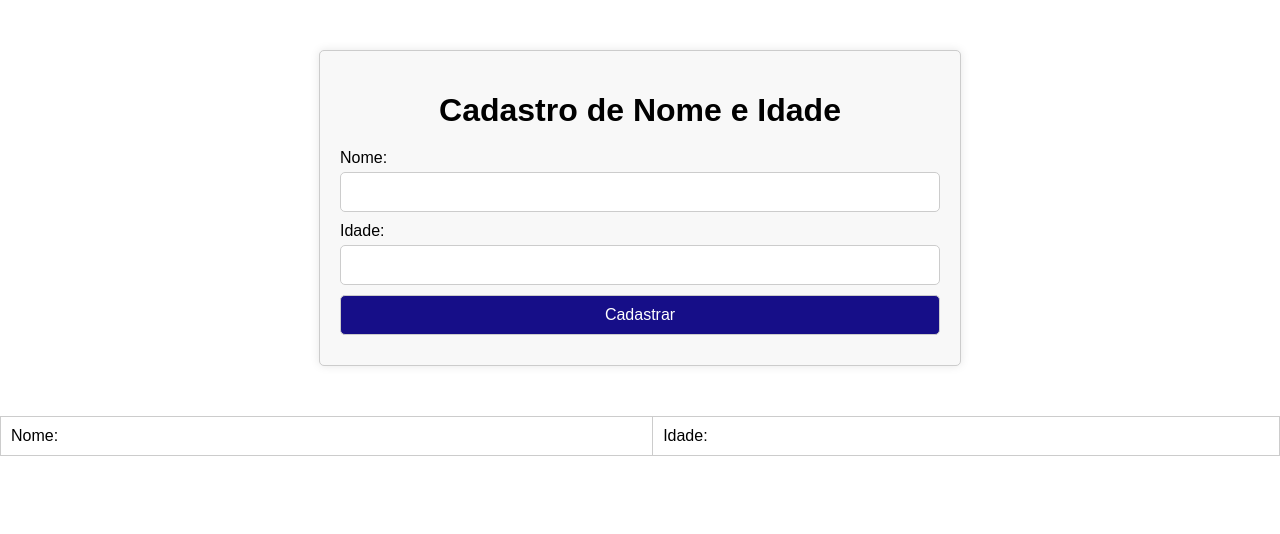
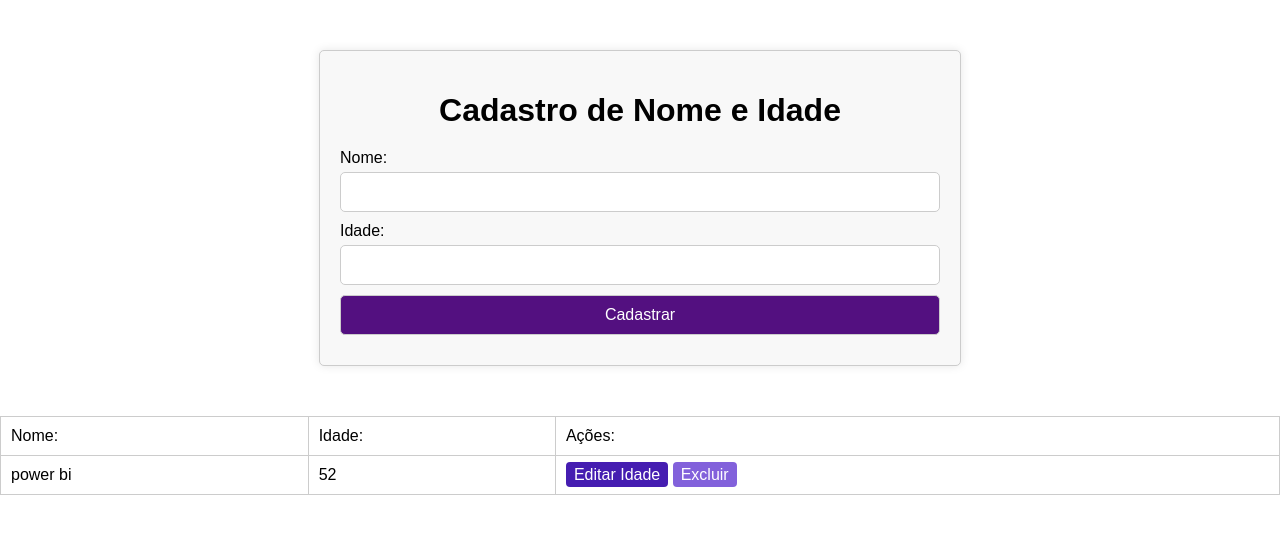
Before and after one commit to Anasutero/revisao_django, a Django app: page / in a window 1280 px wide. Shown: the top 534 px of the page. Run offline with Django 5.2, Linux system fonts and the light colour scheme; data comes from the database, SQL or seed files in the repository; both versions use the stored data as it was after the commit.

Commit message:
Atualizacao do projeto

```diff
--- a/Revisao/App_Revisao/static/css/index.css
+++ b/Revisao/App_Revisao/static/css/index.css
@@ -44,13 +44,13 @@
 }
 
 button {
-    background-color: #160e88;
+    background-color: #531080;
     color: white;
     cursor: pointer;
 }
 
 button:hover {
-    background-color: #7891e4;
+    background-color: #a97ee2;
 }
 
 /* Estilo para a tabela */
--- a/Revisao/App_Revisao/templates/index.html
+++ b/Revisao/App_Revisao/templates/index.html
@@ -25,12 +25,20 @@
     <tr>
         <td>Nome:</td>
         <td>Idade:</td>
+        <td>Ações:</td>
     </tr>
     {% for i in dados %}
     <tr>
         <td>{{i.nome}}</td>
         <td>{{i.idade}}</td>
+        <td>
+          <a href="{% url 'editar_cadastro' i.id %}" style="background-color: #451db1; color: #fff; padding: 4px 8px; border-radius: 4px; text-decoration: none;">Editar Idade</a>
+
+          <a href="{% url 'excluir_pessoa' i.id %}" style="background-color: #8261db; color: #fff; padding: 4px 8px; border-radius: 4px; text-decoration: none;">Excluir</a>
+
+        </td>
     </tr>
+
     {% endfor %}
   </table>
 
--- a/Revisao/App_Revisao/urls.py
+++ b/Revisao/App_Revisao/urls.py
@@ -2,6 +2,8 @@
 from . import views
 
 urlpatterns = [
-    path('', views.abre_index,name='abre_index'),
-    path('listagem', views.listagem, name='listagem'),
+    # path('', views.abre_index,name='abre_index'),
+    path('', views.listagem, name='listagem'),
+    path('editar_cadastro/<int:id>',views.editar_cadastro,name='editar_cadastro'),
+    path('excluir_pessoa/<int:id>',views.excluir_pessoa,name='excluir_pessoa')
 ]
--- a/Revisao/App_Revisao/views.py
+++ b/Revisao/App_Revisao/views.py
@@ -1,12 +1,18 @@
+from django.http import HttpResponseRedirect
 from django.shortcuts import render
+from django.db import transaction
+from django.urls import reverse
 from .models import Pessoas
+from django.core.exceptions import ObjectDoesNotExist
 
-# Create your views here.
-
-def abre_index(request):
-    return render(request, 'index.html')
+# def abre_index(request):
+#     return render(request, 'index.html')
 
 def listagem(request):
+    mensagem = ''
+    nome = ''
+    idade = ''
+    dados = Pessoas.objects.all()
     if(request.method == 'POST'):
         nome = request.POST.get('nome')
         idade = request.POST.get('idade')
@@ -16,9 +22,38 @@
             idade=idade
         )
         gravaCadastro.save()
+        dados = Pessoas.objects.all()
+        mensagem=(f"Dados do formulario {nome} {idade}")
+    return render(request, 'index.html' ,{'mensagem': mensagem, 'nome':nome,'idade':idade,'dados':dados})
 
-        dados = Pessoas.objects.all()
 
-        mensagem=(f"Dados do formulario {nome} {idade}")
+def editar_cadastro(request,id):
+    if request.method=='POST':
+        try:
+            pessoa = Pessoas.objects.get(pk=id)
+            nome = request.POST.get('nome')
+            idade = request.POST.get('idade')
 
-        return render(request, 'index.html' ,{'mensagem': mensagem,'nome':nome,'idade':idade,'dados':dados})
+
+            pessoa.nome=nome
+            pessoa.idade=idade
+            pessoa.save()
+
+            return HttpResponseRedirect(reverse('listagem'))
+
+        except ObjectDoesNotExist:
+            pass
+
+    pessoa= Pessoas.objects.get(id=id)
+
+    return render(request, 'editar.html', {'nome': pessoa.nome, 'idade': pessoa.idade, 'id': pessoa.id})
+
+def excluir_pessoa(request,id):
+    try:
+        with transaction.atomic():
+            pessoa = Pessoas.objects.get(id=id)
+            pessoa.delete()
+
+            return HttpResponseRedirect(reverse('listagem'))
+    except Pessoas.DoesNotExist:
+        pass
```
Also changed, not shown: Revisao/App_Revisao/templates/editar.html (added, +18 -0 lines), Revisao/db.sqlite3.
